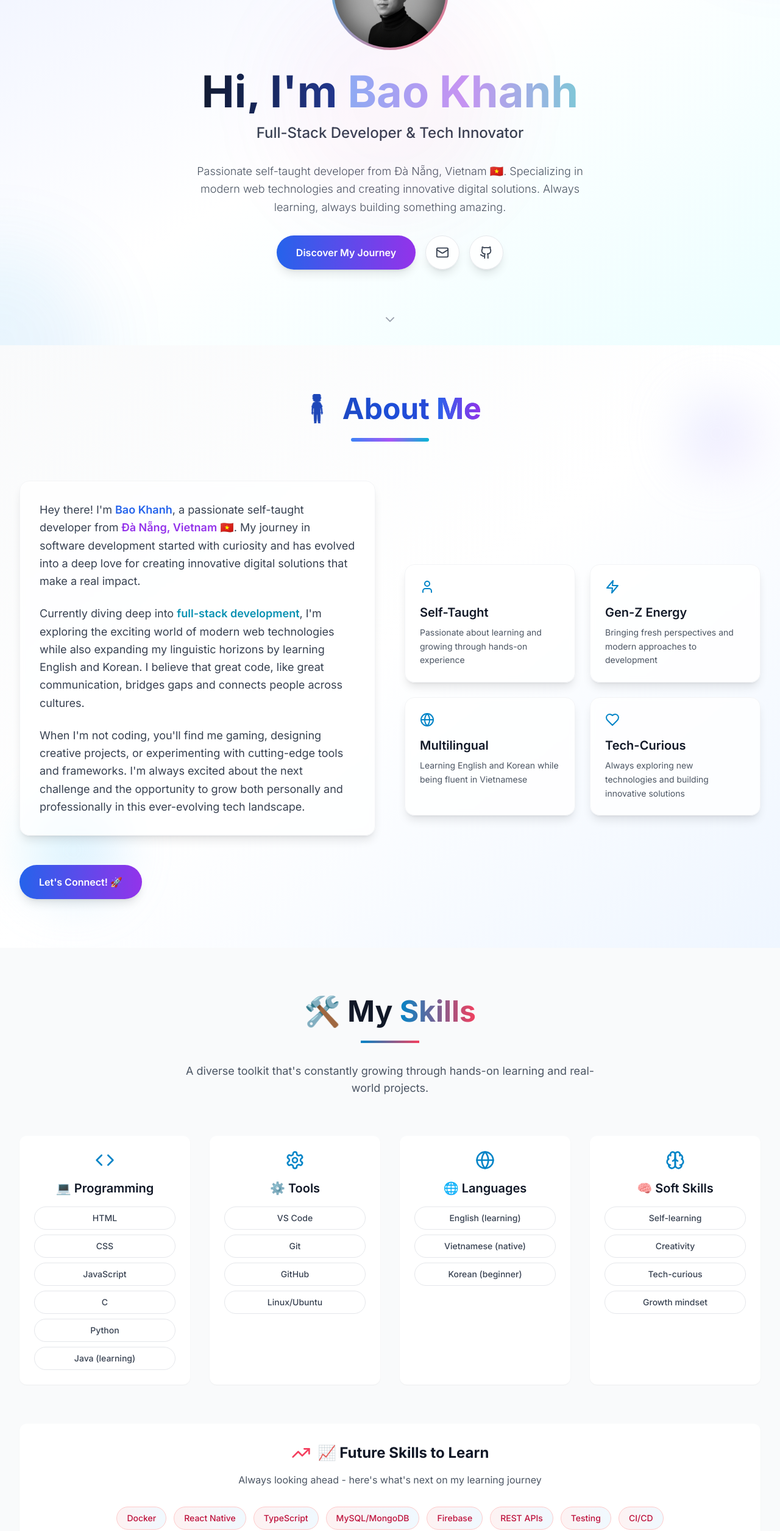
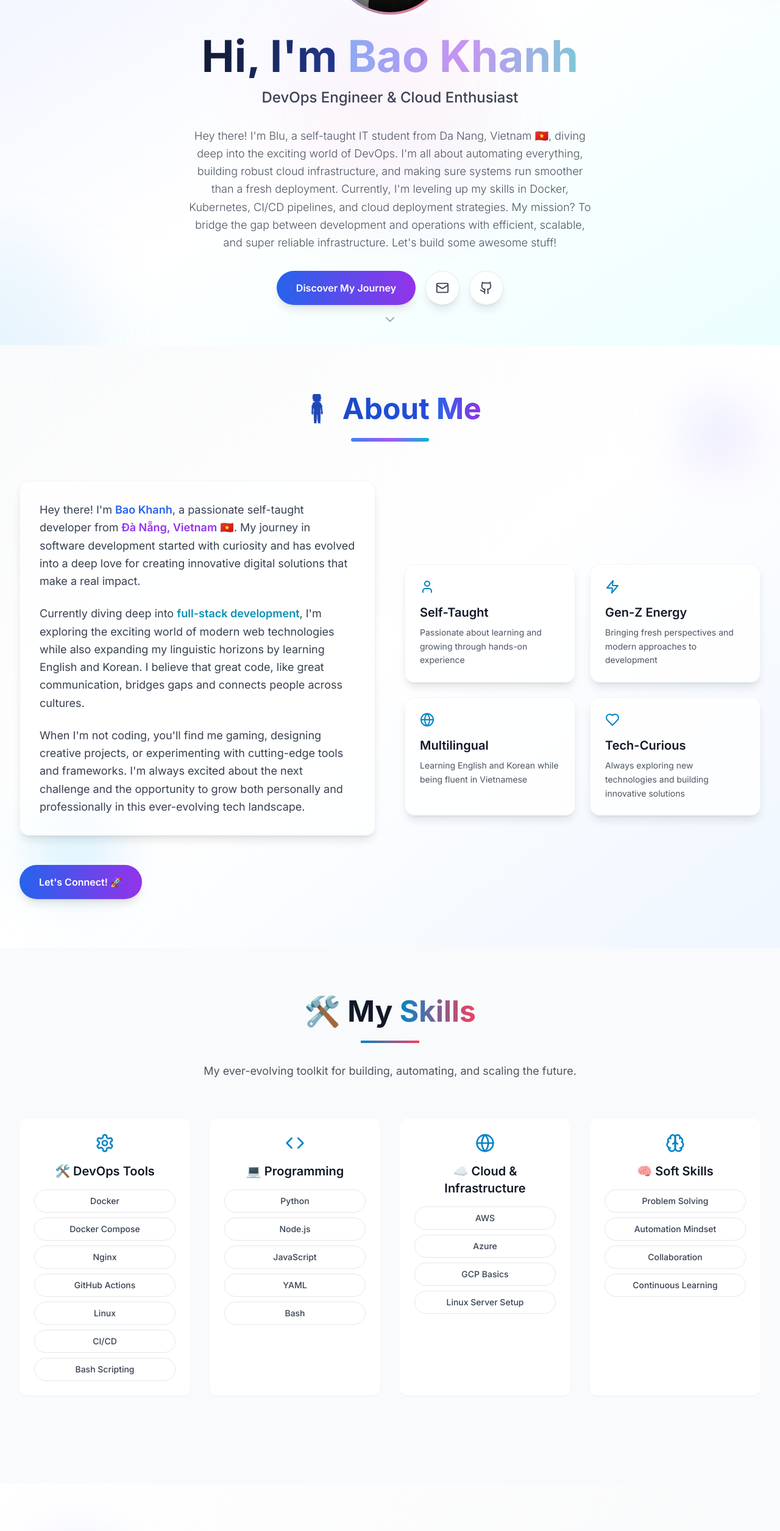
Before and after one commit to bluenoe/portfolio-, a Next.js app: page / in a window 1280 px wide. Shown: the part 234-2744 px from the top of the page at 61% size. Built offline with nearby package versions, Linux system fonts and the light colour scheme.

Commit message:
feat: update profile content to reflect devops specialization

```diff
--- a/components/Education.tsx
+++ b/components/Education.tsx
@@ -12,40 +12,38 @@ const Education = () => {
   const educationItems = [
     {
       icon: <BookOpen className="w-6 h-6" />,
-      title: "Self-Directed Learning",
-      institution: "Online Platforms & Documentation",
+      title: "Self-Directed DevOps Learning Journey",
+      institution: "Online Platforms, Documentation & Community",
       period: "2022 - Present",
-      description: "Continuously learning through hands-on projects, online courses, and official documentation. Focus on practical application and real-world problem solving.",
-      highlights: ["Project-based learning", "Community engagement", "Open source contributions"]
-    },
-    {
-      icon: <Award className="w-6 h-6" />,
-      title: "Web Development Fundamentals",
-      institution: "Various Online Courses",
-      period: "2023",
-      description: "Completed comprehensive courses covering HTML, CSS, JavaScript, and modern web development practices.",
-      highlights: ["Responsive design", "JavaScript ES6+", "Version control with Git"]
-    },
-    {
-      icon: <Users className="w-6 h-6" />,
-      title: "Programming Fundamentals",
-      institution: "Self-Study & Practice",
-      period: "2022 - 2023",
-      description: "Built strong foundation in programming concepts through C and Python, focusing on algorithms and data structures.",
-      highlights: ["Problem solving", "Algorithm design", "Code optimization"]
+      description: "Embarked on an intensive self-taught journey into DevOps, cloud computing, and automation. Consistently engaging with cutting-edge technologies and best practices.",
+      highlights: [
+        "Online courses on cloud infrastructure, Docker, CI/CD, Linux fundamentals",
+        "Hands-on projects and practical problem-solving",
+        "Extensive documentation reading and open-source contributions"
+      ]
     }
   ]
 
   const learningPaths = [
     {
       icon: <Lightbulb className="w-5 h-5" />,
-      title: "Current Focus",
-      items: ["Full-Stack Development", "React Ecosystem", "Database Design", "API Development"]
+      title: "🎯 Current Focus",
+      items: [
+        "Infrastructure as Code (IaC) - Terraform/Ansible",
+        "Advanced CI/CD Automation - Jenkins/GitLab CI",
+        "Cloud Deployment Strategies (AWS/GCP)",
+        "Kubernetes Fundamentals & Orchestration"
+      ]
     },
     {
       icon: <Calendar className="w-5 h-5" />,
-      title: "Next Quarter Goals",
-      items: ["TypeScript Mastery", "Cloud Deployment", "Testing Frameworks", "Mobile Development"]
+      title: "🚀 Next Quarter Goals",
+      items: [
+        "Build multi-container CI/CD pipeline with advanced testing",
+        "Deploy full-stack application to cloud with auto-scaling",
+        "Integrate Prometheus + Grafana for comprehensive monitoring",
+        "Earn a recognized DevOps certification (e.g., AWS Certified DevOps Engineer)"
+      ]
     }
   ]
 
@@ -60,11 +58,11 @@ const Education = () => {
           className="text-center mb-16"
         >
           <h2 className="text-4xl md:text-5xl font-bold mb-6">
-            📚 Education & <span className="gradient-text">Learning</span>
+            📚 My <span className="gradient-text">DevOps Journey</span>
           </h2>
           <div className="w-24 h-1 bg-gradient-to-r from-primary-600 to-accent-500 mx-auto mb-8"></div>
           <p className="text-lg text-gray-600 max-w-2xl mx-auto">
-            My learning journey is driven by curiosity and hands-on experience, constantly evolving with the tech landscape.
+            My path to becoming a DevOps Engineer is paved with continuous learning, hands-on exploration, and a passion for building resilient systems.
           </p>
         </motion.div>
 
--- a/components/Hero.tsx
+++ b/components/Hero.tsx
@@ -63,7 +63,7 @@ const Hero = () => {
               </span>
             </h1>
             <p className="text-xl md:text-2xl text-gray-700 mb-6 font-medium">
-              Full-Stack Developer & Tech Innovator
+              DevOps Engineer & Cloud Enthusiast
             </p>
           </motion.div>
 
@@ -74,10 +74,14 @@ const Hero = () => {
             transition={{ duration: 0.8, delay: 0.6 }}
             className="text-lg text-gray-600 max-w-2xl mx-auto leading-relaxed font-light"
           >
-            Passionate self-taught developer from Đà Nẵng, Vietnam 🇻🇳.
-            Specializing in modern web technologies and creating innovative
-            digital solutions. Always learning, always building something
-            amazing.
+            Hey there! I'm Blu, a self-taught IT student from Da Nang, Vietnam 🇻🇳,
+            diving deep into the exciting world of DevOps. I'm all about
+            automating everything, building robust cloud infrastructure, and
+            making sure systems run smoother than a fresh deployment.
+            Currently, I'm leveling up my skills in Docker, Kubernetes, CI/CD
+            pipelines, and cloud deployment strategies. My mission? To bridge
+            the gap between development and operations with efficient, scalable,
+            and super reliable infrastructure. Let's build some awesome stuff!
           </motion.p>
 
           {/* CTA Buttons */}
--- a/components/Projects.tsx
+++ b/components/Projects.tsx
@@ -11,31 +11,40 @@ const Projects = () => {
 
   const projects = [
     {
-      title: "To-do List App",
-      description: "A clean and intuitive task tracker that helps users organize their daily activities with smooth animations and local storage persistence.",
-      image: "/api/placeholder/400/250",
-      techStack: ["HTML", "CSS", "JavaScript", "Local Storage"],
-      githubLink: "https://github.com/bluenoe/",
-      liveLink: "https://blu-todo-app.netlify.app",
-      category: "Web App"
+      title: "BluMonitor",
+      description: "A robust Python-based log monitoring tool, containerized with Docker for easy deployment and scalability. Ensures system health and proactive issue detection.",
+      image: "/api/placeholder/400/250", // Placeholder image
+      techStack: ["Python", "Docker", "Monitoring", "Automation"],
+      githubLink: "https://github.com/bluenoe/blumonitor", // Example link
+      liveLink: "#", // No live link for a backend tool
+      category: "DevOps Tool"
     },
     {
-      title: "Weather App",
-      description: "Real-time weather application that fetches live data from OpenWeatherMap API with beautiful UI and location-based forecasts.",
-      image: "/api/placeholder/400/250",
-      techStack: ["JavaScript", "CSS", "OpenWeatherMap API", "Geolocation"],
-      githubLink: "https://github.com/bluenoe/",
-      liveLink: "https://blu-weather-app.netlify.app",
-      category: "API Integration"
+      title: "BluApp",
+      description: "A Node.js web application featuring an Nginx reverse proxy for efficient load balancing and a fully automated CI/CD pipeline for seamless deployments.",
+      image: "/api/placeholder/400/250", // Placeholder image
+      techStack: ["Node.js", "Nginx", "CI/CD", "GitHub Actions", "Deployment"],
+      githubLink: "https://github.com/bluenoe/bluapp", // Example link
+      liveLink: "#", // Example live link
+      category: "Web Application"
     },
     {
-      title: "Photobooth Web App",
-      description: "Interactive webcam application allowing users to select layouts, apply filters, set countdown timers, and capture memorable snapshots.",
-      image: "/api/placeholder/400/250",
-      techStack: ["JavaScript", "getUserMedia API", "Canvas", "CSS Filters"],
-      githubLink: "https://github.com/bluenoe/",
-      liveLink: "https://blu-photobooth.netlify.app",
-      category: "Media App"
+      title: "BluChat",
+      description: "A real-time chat application, fully containerized using Docker Compose with MongoDB for persistent data. Demonstrates multi-container orchestration and scalability.",
+      image: "/api/placeholder/400/250", // Placeholder image
+      techStack: ["Docker Compose", "MongoDB", "Containerization", "Orchestration", "Scalability"],
+      githubLink: "https://github.com/bluenoe/bluchat", // Example link
+      liveLink: "#", // Example live link
+      category: "Containerized App"
+    },
+    {
+      title: "BluBooth",
+      description: "A modern frontend photobooth built with Next.js, integrating with a local API. Showcases efficient deployment practices and responsive design.",
+      image: "/api/placeholder/400/250", // Placeholder image
+      techStack: ["Next.js", "React", "API Integration", "Deployment"],
+      githubLink: "https://github.com/bluenoe/blubooth", // Example link
+      liveLink: "#", // Example live link
+      category: "Frontend App"
     }
   ]
 
@@ -55,11 +64,11 @@ const Projects = () => {
           className="text-center mb-16"
         >
           <h2 className="text-4xl md:text-5xl font-bold mb-6 bg-gradient-to-r from-gray-800 via-blue-700 to-purple-700 bg-clip-text text-transparent">
-            💼 My <span className="bg-gradient-to-r from-blue-600 to-purple-600 bg-clip-text text-transparent">Projects</span>
+            🚀 My <span className="bg-gradient-to-r from-blue-600 to-purple-600 bg-clip-text text-transparent">DevOps Adventures</span>
           </h2>
           <div className="w-32 h-1.5 bg-gradient-to-r from-blue-500 via-purple-500 to-cyan-500 mx-auto mb-8 rounded-full"></div>
           <p className="text-lg text-gray-600 max-w-2xl mx-auto">
-            A showcase of my journey in web development, from simple utilities to complex applications.
+            Exploring the world of automation, cloud, and robust infrastructure through hands-on projects.
           </p>
         </motion.div>
 
--- a/components/Skills.tsx
+++ b/components/Skills.tsx
@@ -11,30 +11,25 @@ const Skills = () => {
 
   const skillCategories = [
     {
+      icon: <Settings className="w-8 h-8" />,
+      title: "🛠️ DevOps Tools",
+      skills: ["Docker", "Docker Compose", "Nginx", "GitHub Actions", "Linux", "CI/CD", "Bash Scripting"]
+    },
+    {
       icon: <Code className="w-8 h-8" />,
       title: "💻 Programming",
-      skills: ["HTML", "CSS", "JavaScript", "C", "Python", "Java (learning)"]
-    },
-    {
-      icon: <Settings className="w-8 h-8" />,
-      title: "⚙️ Tools",
-      skills: ["VS Code", "Git", "GitHub", "Linux/Ubuntu"]
+      skills: ["Python", "Node.js", "JavaScript", "YAML", "Bash"]
     },
     {
       icon: <Globe className="w-8 h-8" />,
-      title: "🌐 Languages",
-      skills: ["English (learning)", "Vietnamese (native)", "Korean (beginner)"]
+      title: "☁️ Cloud & Infrastructure",
+      skills: ["AWS", "Azure", "GCP Basics", "Linux Server Setup"]
     },
     {
       icon: <Brain className="w-8 h-8" />,
       title: "🧠 Soft Skills",
-      skills: ["Self-learning", "Creativity", "Tech-curious", "Growth mindset"]
+      skills: ["Problem Solving", "Automation Mindset", "Collaboration", "Continuous Learning"]
     }
-  ]
-
-  const futureSkills = [
-    "Docker", "React Native", "TypeScript", "MySQL/MongoDB",
-    "Firebase", "REST APIs", "Testing", "CI/CD"
   ]
 
   return (
@@ -52,7 +47,7 @@ const Skills = () => {
           </h2>
           <div className="w-24 h-1 bg-gradient-to-r from-primary-600 to-accent-500 mx-auto mb-8"></div>
           <p className="text-lg text-gray-600 max-w-2xl mx-auto">
-            A diverse toolkit that's constantly growing through hands-on learning and real-world projects.
+            My ever-evolving toolkit for building, automating, and scaling the future.
           </p>
         </motion.div>
 
@@ -88,40 +83,6 @@ const Skills = () => {
             </motion.div>
           ))}
         </div>
-
-        {/* Future Skills Section */}
-        <motion.div
-          initial={{ opacity: 0, y: 30 }}
-          animate={isInView ? { opacity: 1, y: 0 } : { opacity: 0, y: 30 }}
-          transition={{ duration: 0.8, delay: 0.6 }}
-          className="bg-white p-8 rounded-xl shadow-sm"
-        >
-          <div className="text-center mb-8">
-            <div className="flex items-center justify-center gap-3 mb-4">
-              <TrendingUp className="w-8 h-8 text-accent-500" />
-              <h3 className="text-2xl font-bold text-gray-900">
-                📈 Future Skills to Learn
-              </h3>
-            </div>
-            <p className="text-gray-600">
-              Always looking ahead - here's what's next on my learning journey
-            </p>
-          </div>
-
-          <div className="flex flex-wrap justify-center gap-3">
-            {futureSkills.map((skill, index) => (
-              <motion.div
-                key={skill}
-                initial={{ opacity: 0, scale: 0.8 }}
-                animate={isInView ? { opacity: 1, scale: 1 } : { opacity: 0, scale: 0.8 }}
-                transition={{ duration: 0.4, delay: 0.8 + index * 0.05 }}
-                className="bg-gradient-to-r from-accent-50 to-primary-50 border border-accent-200 px-4 py-2 rounded-full text-sm font-medium text-accent-700 hover:from-accent-100 hover:to-primary-100 hover:border-accent-300 transition-all duration-300 cursor-pointer"
-              >
-                {skill}
-              </motion.div>
-            ))}
-          </div>
-        </motion.div>
       </div>
     </section>
   )
```
Also changed, not shown: components/Hobbies.tsx (+37 -41 lines).
